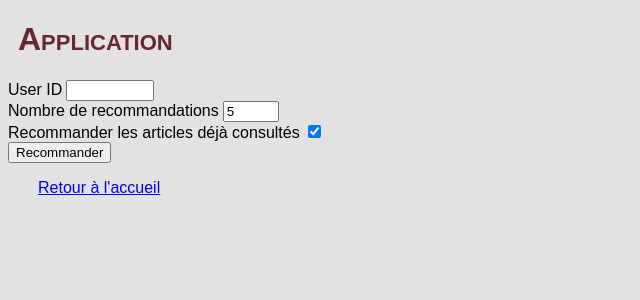
After one commit to Eniidras/ocp9_recommendations, a Flask app: page /application in a window 1280 px wide. The commit adds this page. Shown: the top 300 px of the page, without its empty margins (0-640 px from the left). Run offline with Flask 2, Linux system fonts and the light colour scheme; parts of the project's set-up code (start-up, migrations or seed data) failed here and were passed over.

Commit message:
Ajout de l'application

```diff
--- a/main.py
+++ b/main.py
@@ -1,4 +1,4 @@
-from flask import Flask, jsonify, render_template, request
+from flask import Flask, jsonify, render_template, request, flash
 import model
 import os
 
@@ -14,6 +14,27 @@ def no_body(message):
         "message" : message
     }
     return jsonify(message), 400
+
+@app.route("/application", methods=["GET"])
+def application():
+    return render_template("application.html")
+
+@app.route("/resultats", methods=["POST"])
+def resultats():
+    user_id = int(request.form["user_id"])
+    filter_liked_items = "filter_liked_items" in request.form
+    if "number_items" in request.form:
+        number_items = int(request.form["number_items"])
+    else:
+        number_items = 5
+
+    recommendations = model.recommend(user_id, number_items, filter_liked_items)
+    recommendations = [int(i) for i in recommendations]
+
+    for n in recommendations:
+        flash(n, "article")
+
+    return render_template("resultats.html")
 
 @app.route("/api", methods=["POST"])
 def api():
--- a/static/css/style.css
+++ b/static/css/style.css
@@ -46,6 +46,10 @@ figcaption {
 	font-family: Arial, sans-serif;
 }
 
+label {
+	font-family: Arial, sans-serif;
+}
+
 table {
 	font-family: Arial, sans-serif;
 	margin-left: 50px;
--- /dev/null
+++ b/templates/application.html
@@ -0,0 +1,26 @@
+<!DOCTYPE html>
+<html>
+  <head>
+    <meta charset="UTF-8" />
+    <title>Application</title>
+    <link rel="stylesheet" href="{{ url_for('static', filename = 'css/style.css') }}">
+  </head>
+
+  <body>
+    <h1>Application</h1>
+    <form action="/resultats" method="post">
+        <label>User ID</label>
+        <input type="number" name="user_id" min="0" max="322896" required>
+        <br>
+        <label>Nombre de recommandations</label>
+        <input type="number" name="number_items" value="5" min="1" max="15">
+        <br>
+        <label>Recommander les articles déjà consultés</label>
+        <input type="checkbox" name="filter_liked_items" checked>
+        <br>
+        <input type="submit" value="Recommander">
+    </form>
+
+    <p><a href="/">Retour à l'accueil</a></p>
+  </body>
+</html>
--- a/templates/home.html
+++ b/templates/home.html
@@ -8,7 +8,11 @@
 
   <body>
   	<h1>Bienvenue</h1>
-    <p>API de recommmendations d'articles, modèle d'utilisation :</p>
+    <h3>Application de recommandations</h3>
+    <p><a href="/application">application</a></p>
+
+    <h3>Utilisation du modèle via l'api</h3>
+    <p>Modèle d'utilisation :</p>
         <pre><code>
 # A curl example
 curl -X POST https://APP_ADDRESS/api \
```
Also changed, not shown: templates/resultats.html (added, +20 -0 lines).
